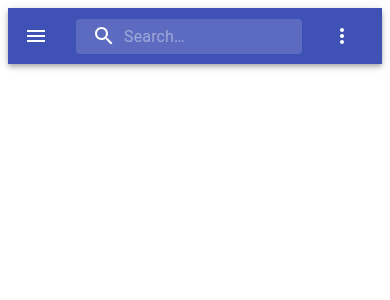
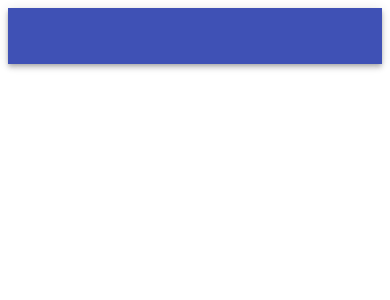
Before and after one commit to SammRosenthal/crm-test, a React (Create React App) app: page / in a window 390 px wide. Shown: the top 300 px of the page. Built offline with nearby package versions, Linux system fonts and the light colour scheme.

Commit message:
removed mobile boiler plate

```diff
--- a/package.json
+++ b/package.json
@@ -4,6 +4,7 @@
   "private": true,
   "dependencies": {
     "@material-ui/core": "^4.11.0",
+    "@material-ui/icons": "^4.9.1",
     "@testing-library/jest-dom": "^5.11.5",
     "@testing-library/react": "^11.1.1",
     "@testing-library/user-event": "^12.2.0",
--- a/src/components/topnav/navbar.js
+++ b/src/components/topnav/navbar.js
@@ -1,68 +1,21 @@
 import React from 'react';
-import { fade, makeStyles } from '@material-ui/core/styles';
+import {  makeStyles } from '@material-ui/core/styles';
 import AppBar from '@material-ui/core/AppBar';
 import Toolbar from '@material-ui/core/Toolbar';
 import IconButton from '@material-ui/core/IconButton';
 import Typography from '@material-ui/core/Typography';
-import InputBase from '@material-ui/core/InputBase';
-import Badge from '@material-ui/core/Badge';
-import MenuItem from '@material-ui/core/MenuItem';
-import Menu from '@material-ui/core/Menu';
-import MenuIcon from '@material-ui/icons/Menu';
-import SearchIcon from '@material-ui/icons/Search';
 import AccountCircle from '@material-ui/icons/AccountCircle';
 import MailIcon from '@material-ui/icons/Mail';
 import NotificationsIcon from '@material-ui/icons/Notifications';
-import MoreIcon from '@material-ui/icons/MoreVert';
 
 const useStyles = makeStyles((theme) => ({
   grow: {
     flexGrow: 1,
   },
-  menuButton: {
-    marginRight: theme.spacing(2),
-  },
   title: {
     display: 'none',
     [theme.breakpoints.up('sm')]: {
       display: 'block',
-    },
-  },
-  search: {
-    position: 'relative',
-    borderRadius: theme.shape.borderRadius,
-    backgroundColor: fade(theme.palette.common.white, 0.15),
-    '&:hover': {
-      backgroundColor: fade(theme.palette.common.white, 0.25),
-    },
-    marginRight: theme.spacing(2),
-    marginLeft: 0,
-    width: '100%',
-    [theme.breakpoints.up('sm')]: {
-      marginLeft: theme.spacing(3),
-      width: 'auto',
-    },
-  },
-  searchIcon: {
-    padding: theme.spacing(0, 2),
-    height: '100%',
-    position: 'absolute',
-    pointerEvents: 'none',
-    display: 'flex',
-    alignItems: 'center',
-    justifyContent: 'center',
-  },
-  inputRoot: {
-    color: 'inherit',
-  },
-  inputInput: {
-    padding: theme.spacing(1, 1, 1, 0),
-    // vertical padding + font size from searchIcon
-    paddingLeft: `calc(1em + ${theme.spacing(4)}px)`,
-    transition: theme.transitions.create('width'),
-    width: '100%',
-    [theme.breakpoints.up('md')]: {
-      width: '20ch',
     },
   },
   sectionDesktop: {
@@ -71,162 +24,35 @@
       display: 'flex',
     },
   },
-  sectionMobile: {
-    display: 'flex',
-    [theme.breakpoints.up('md')]: {
-      display: 'none',
-    },
-  },
-}));
+  }));
 
 export default function TopNav() {
   const classes = useStyles();
-  const [anchorEl, setAnchorEl] = React.useState(null);
-  const [mobileMoreAnchorEl, setMobileMoreAnchorEl] = React.useState(null);
-
-  const isMenuOpen = Boolean(anchorEl);
-  const isMobileMenuOpen = Boolean(mobileMoreAnchorEl);
-
-  const handleProfileMenuOpen = (event) => {
-    setAnchorEl(event.currentTarget);
-  };
-
-  const handleMobileMenuClose = () => {
-    setMobileMoreAnchorEl(null);
-  };
-
-  const handleMenuClose = () => {
-    setAnchorEl(null);
-    handleMobileMenuClose();
-  };
-
-  const handleMobileMenuOpen = (event) => {
-    setMobileMoreAnchorEl(event.currentTarget);
-  };
-
-  const menuId = 'primary-search-account-menu';
-  const renderMenu = (
-    <Menu
-      anchorEl={anchorEl}
-      anchorOrigin={{ vertical: 'top', horizontal: 'right' }}
-      id={menuId}
-      keepMounted
-      transformOrigin={{ vertical: 'top', horizontal: 'right' }}
-      open={isMenuOpen}
-      onClose={handleMenuClose}
-    >
-      <MenuItem onClick={handleMenuClose}>Profile</MenuItem>
-      <MenuItem onClick={handleMenuClose}>My account</MenuItem>
-    </Menu>
-  );
-
-  const mobileMenuId = 'primary-search-account-menu-mobile';
-  const renderMobileMenu = (
-    <Menu
-      anchorEl={mobileMoreAnchorEl}
-      anchorOrigin={{ vertical: 'top', horizontal: 'right' }}
-      id={mobileMenuId}
-      keepMounted
-      transformOrigin={{ vertical: 'top', horizontal: 'right' }}
-      open={isMobileMenuOpen}
-      onClose={handleMobileMenuClose}
-    >
-      <MenuItem>
-        <IconButton aria-label="show 4 new mails" color="inherit">
-          <Badge badgeContent={4} color="secondary">
-            <MailIcon />
-          </Badge>
-        </IconButton>
-        <p>Messages</p>
-      </MenuItem>
-      <MenuItem>
-        <IconButton aria-label="show 11 new notifications" color="inherit">
-          <Badge badgeContent={11} color="secondary">
-            <NotificationsIcon />
-          </Badge>
-        </IconButton>
-        <p>Notifications</p>
-      </MenuItem>
-      <MenuItem onClick={handleProfileMenuOpen}>
-        <IconButton
-          aria-label="account of current user"
-          aria-controls="primary-search-account-menu"
-          aria-haspopup="true"
-          color="inherit"
-        >
-          <AccountCircle />
-        </IconButton>
-        <p>Profile</p>
-      </MenuItem>
-    </Menu>
-  );
 
   return (
     <div className={classes.grow}>
       <AppBar position="static">
         <Toolbar>
-          <IconButton
-            edge="start"
-            className={classes.menuButton}
-            color="inherit"
-            aria-label="open drawer"
-          >
-            <MenuIcon />
-          </IconButton>
-          <Typography className={classes.title} variant="h6" noWrap>
-            Material-UI
-          </Typography>
-          <div className={classes.search}>
-            <div className={classes.searchIcon}>
-              <SearchIcon />
-            </div>
-            <InputBase
-              placeholder="Search…"
-              classes={{
-                root: classes.inputRoot,
-                input: classes.inputInput,
-              }}
-              inputProps={{ 'aria-label': 'search' }}
-            />
-          </div>
+            <Typography className={classes.title} variant="h6" noWrap>
+             AAA CRM
+            </Typography>
           <div className={classes.grow} />
           <div className={classes.sectionDesktop}>
             <IconButton aria-label="show 4 new mails" color="inherit">
-              <Badge badgeContent={4} color="secondary">
                 <MailIcon />
-              </Badge>
             </IconButton>
             <IconButton aria-label="show 17 new notifications" color="inherit">
-              <Badge badgeContent={17} color="secondary">
                 <NotificationsIcon />
-              </Badge>
             </IconButton>
             <IconButton
               edge="end"
-              aria-label="account of current user"
-              aria-controls={menuId}
-              aria-haspopup="true"
-              onClick={handleProfileMenuOpen}
               color="inherit"
             >
               <AccountCircle />
             </IconButton>
           </div>
-          <div className={classes.sectionMobile}>
-            <IconButton
-              aria-label="show more"
-              aria-controls={mobileMenuId}
-              aria-haspopup="true"
-              onClick={handleMobileMenuOpen}
-              color="inherit"
-            >
-              <MoreIcon />
-            </IconButton>
-          </div>
         </Toolbar>
       </AppBar>
-      {renderMobileMenu}
-      {renderMenu}
     </div>
   );
 }
```
Also changed, not shown: 1 other file (tests, documents, lock files or other folders).
